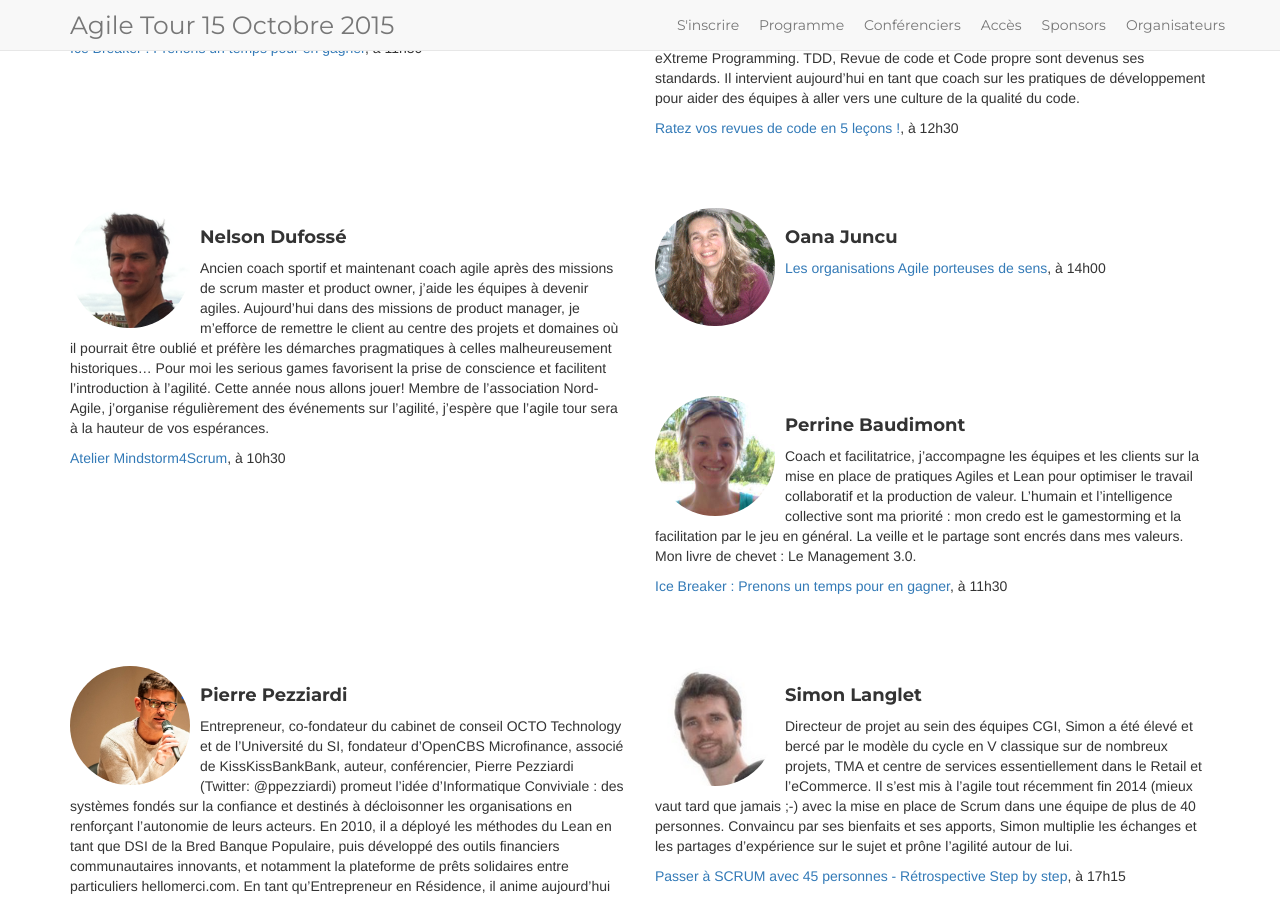
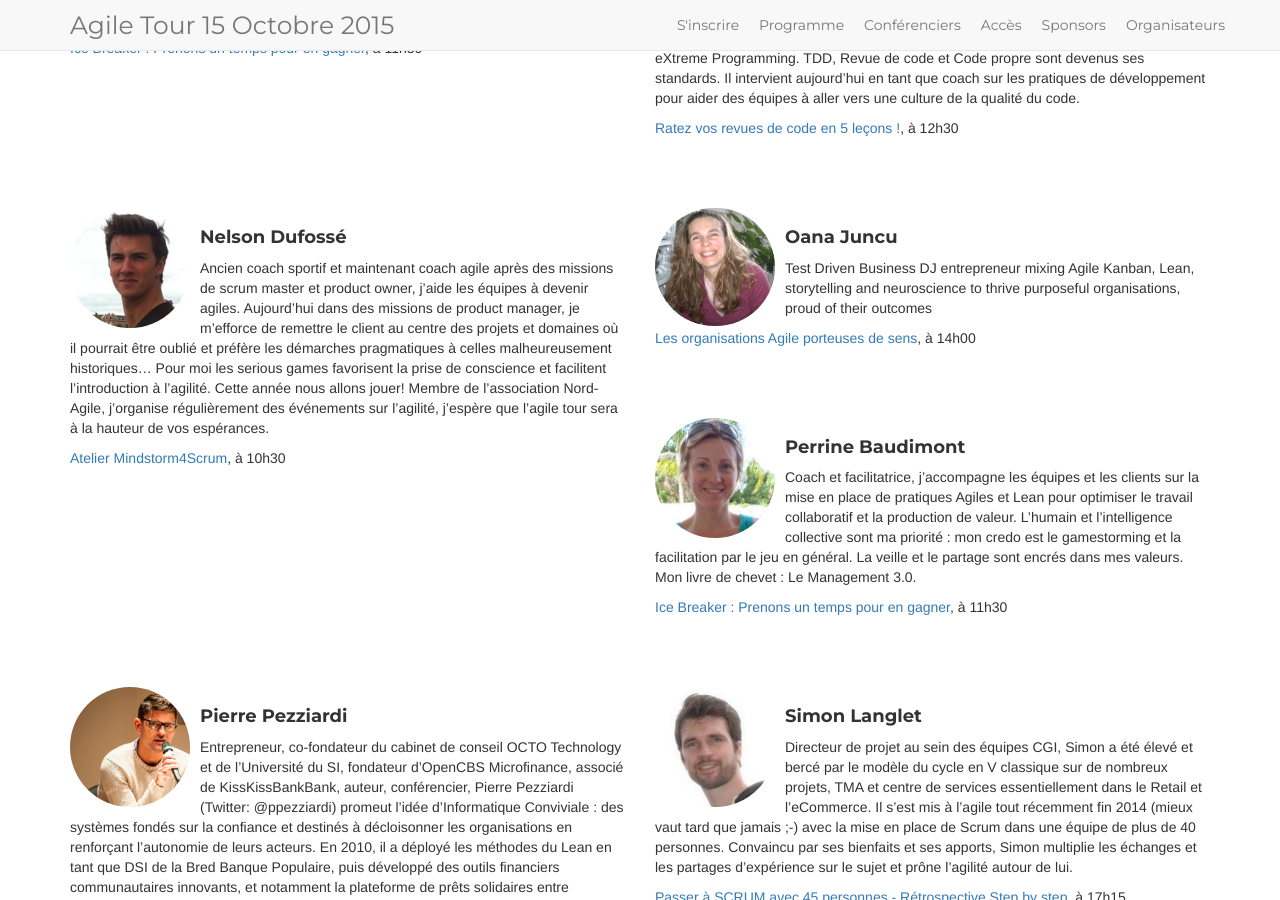
Before and after one commit to jak78/agile-tour-lille-2017, a Jekyll site: the page built from 01-speakers.html, in a window 1280 px wide and 900 px high, scrolled down 3517 px. Built offline with Jekyll 4.4.1, drawn with Linux system fonts in a browser that asks for light colours; nearby versions of some CDN libraries.

Commit message:
Added: Oana bio from twitter

```diff
--- a/_data/speakers.yml
+++ b/_data/speakers.yml
@@ -83,7 +83,7 @@
   bio: ''
   photo: cyrille-martraire.jpg
 - name: Oana Juncu
-  bio: ''
+  bio: 'Test Driven Business DJ entrepreneur mixing Agile Kanban, Lean, storytelling and neuroscience to thrive purposeful organisations, proud of their outcomes'
   photo: oana.gif
 - name: Julien Jakubowski
   bio:
```
